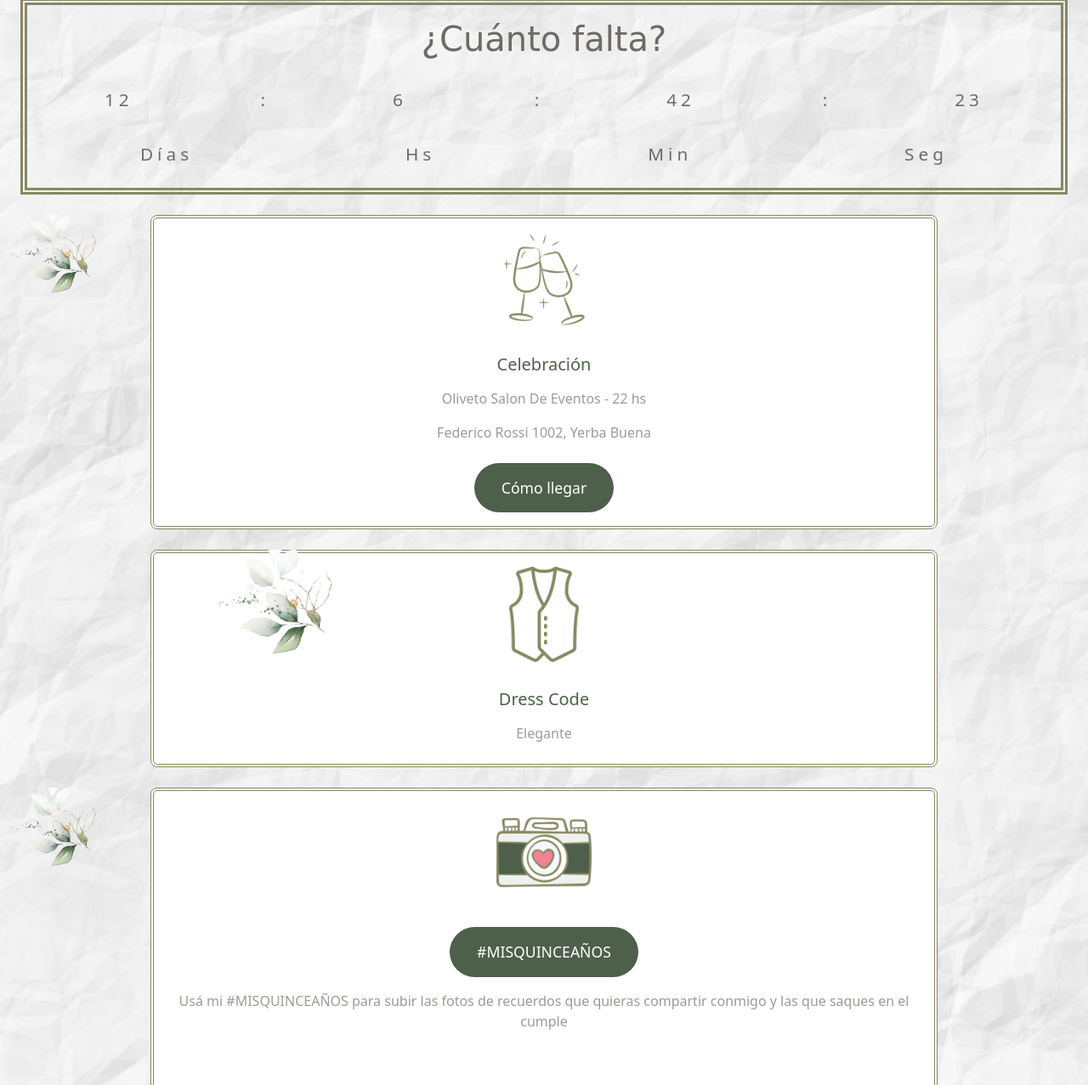
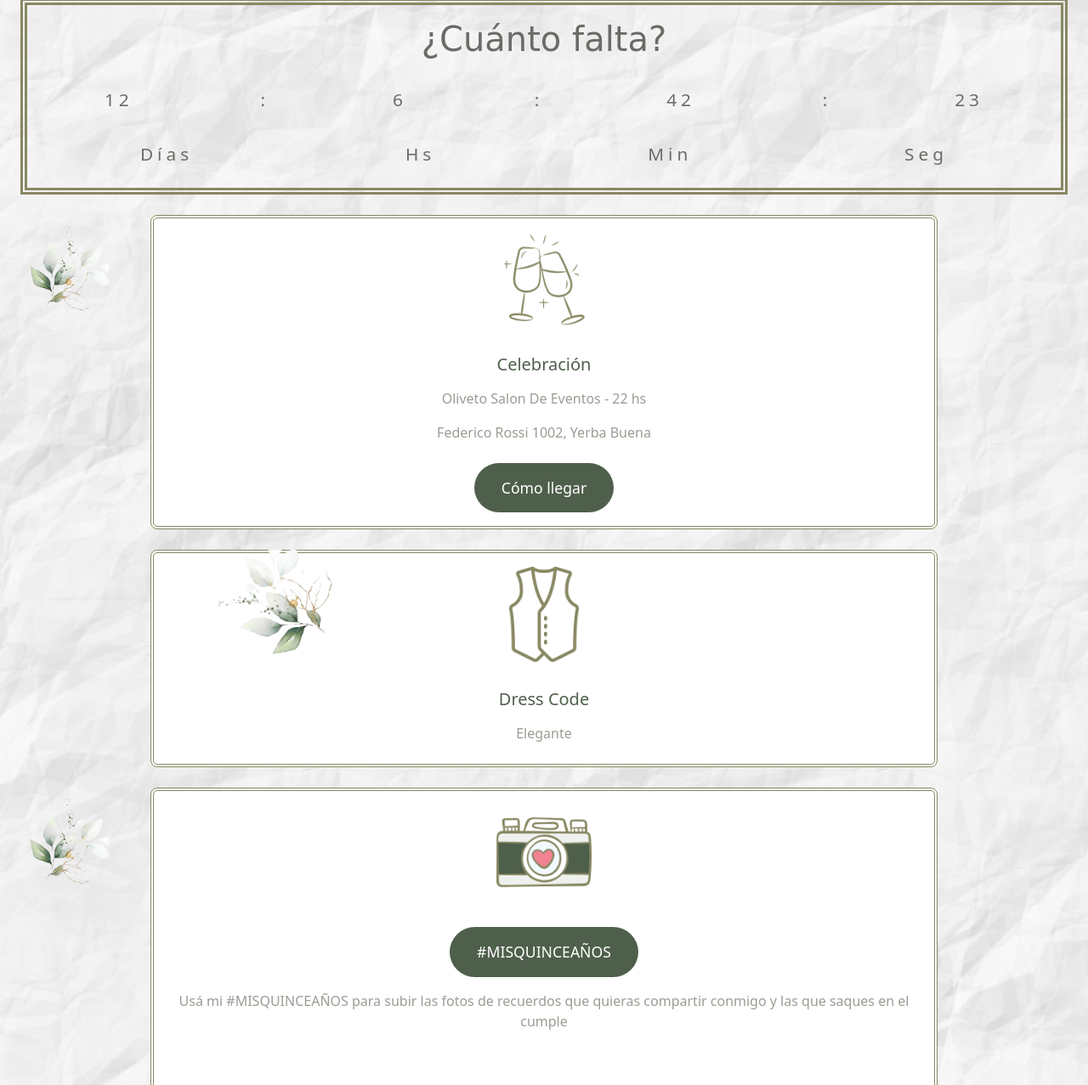
Before and after one commit to loubillone/demo-tarjeta, a plain HTML site: page index.html in a window 1280 px wide. Shown: the part 360-1637 px from the top of the page at 85% size. Drawn offline with nearby package versions, Linux system fonts and the light colour scheme; a web font is replaced by a local one.

Commit message:
cambio dirección en flores de cards

```diff
--- a/index.html
+++ b/index.html
@@ -112,7 +112,7 @@
 
       <!--Flor-->
       <div class="container_flor-izq">
-        <img src="./assets/floresbg.png" alt="" />
+        <img src="./assets/floresbg2.png" alt="" />
       </div>
 
       <section>
@@ -165,7 +165,7 @@
 
         <!--Flor-->
         <div class="container_flor-izq">
-          <img src="./assets/floresbg.png" alt="" />
+          <img src="./assets/floresbg2.png" alt="" />
         </div>
         <!--Instagram-->
         <div class="container">
```
Also changed, not shown: assets/floresbg2.png (added).
